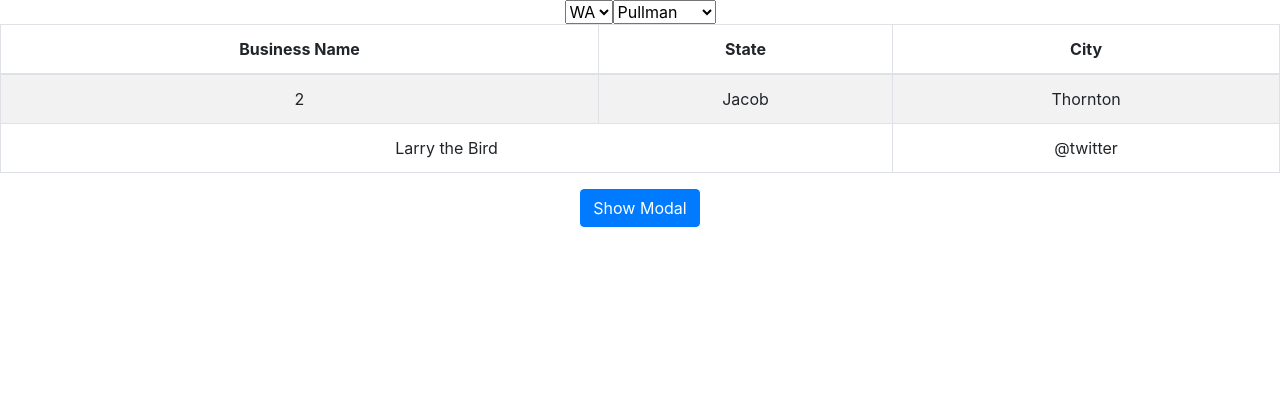
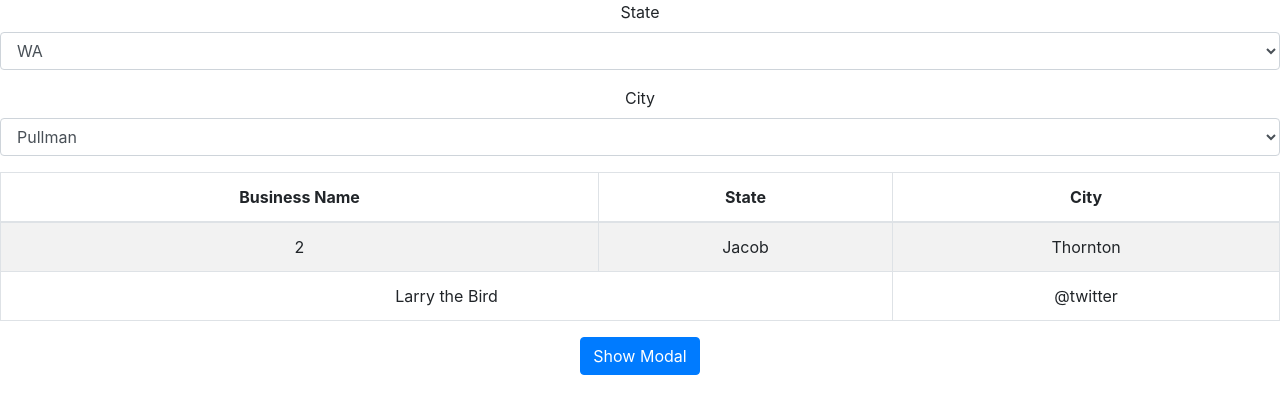
Before and after one commit to JKremer3/BobbyTablesDB, a React (Create React App) app in the folder frontend/: page / in a window 1280 px wide. Shown: the top 414 px of the page. Built offline with nearby package versions, Linux system fonts and the light colour scheme.

Commit message:
Switched select boxes to be react bootstrap

```diff
--- a/frontend/src/App.js
+++ b/frontend/src/App.js
@@ -11,6 +11,7 @@ import 'bootstrap/dist/css/bootstrap.min.css';
 import Table from 'react-bootstrap/Table';
 import Modal from 'react-bootstrap/Modal';
 import Button from 'react-bootstrap/Button';
+import Form from 'react-bootstrap/Form';
 
 class App extends React.Component {
     constructor(props){
@@ -25,18 +26,26 @@ class App extends React.Component {
         return (
             <div className="App">
                 <div >
-                    <select id="State">
+                    <Form>
+                        <Form.Group controlId="exampleForm.ControlSelect1">
+                            <Form.Label>State</Form.Label>
+                            <Form.Control as="select">
                                 <option value="WA">WA</option>
                                 <option value="ID">ID</option>
                                 <option value="FL">FL</option>
                                 <option value="CA">CA</option>
-                    </select>
-                    <select id="City">
+                            </Form.Control>
+                        </Form.Group>
+                        <Form.Group controlId="exampleForm.ControlSelect2">
+                            <Form.Label>City</Form.Label>
+                            <Form.Control as="select">
                                 <option value="WA">Pullman</option>
                                 <option value="ID">Vancouver</option>
                                 <option value="FL">Seattle</option>
                                 <option value="CA">Spokane</option>
-                    </select>
+                            </Form.Control>
+                        </Form.Group>
+                    </Form>
                 </div>
                 <Table striped bordered hover>
                     <thead>
```
Lines whose indentation alone changed are shown as unchanged.
